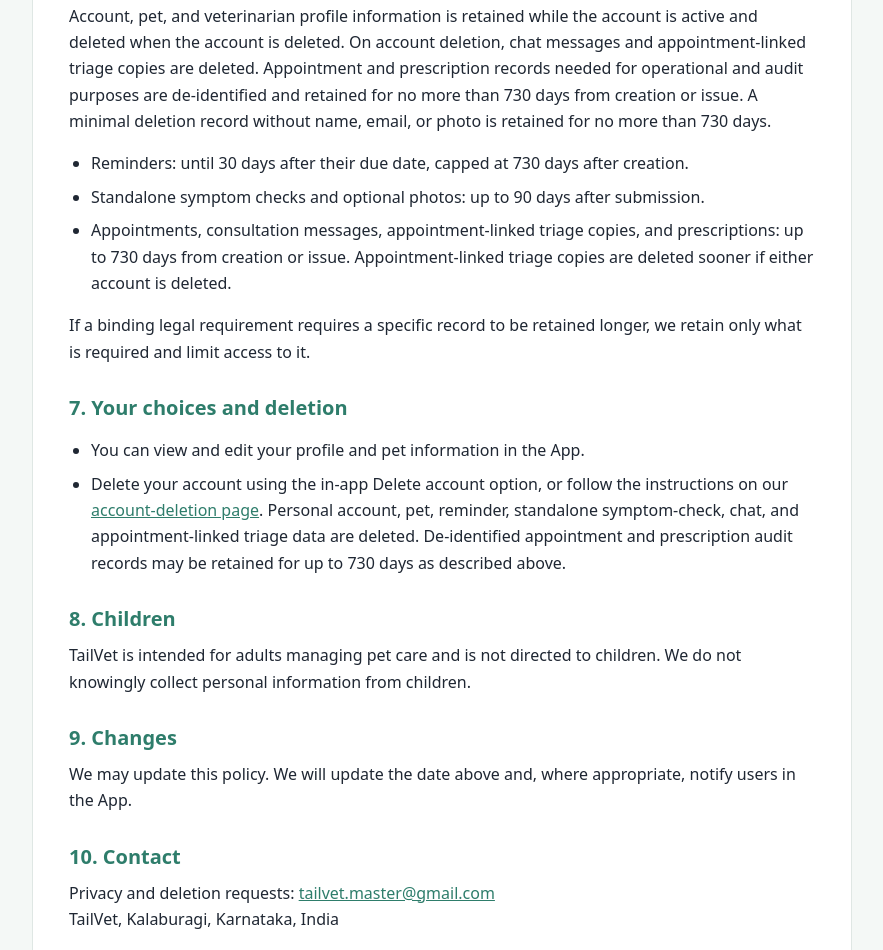
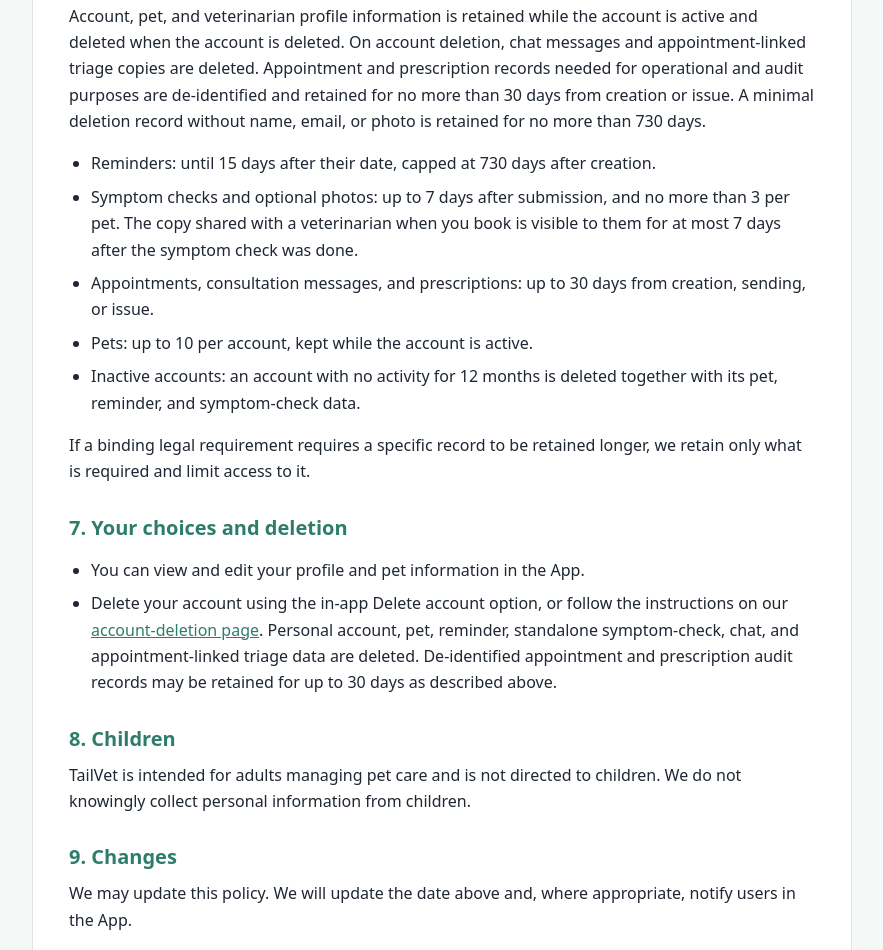
Before and after one commit to shivanandchikkalli/tailvet, a plain HTML site: page privacy-policy.html in a window 1280 px wide. Shown: the part 1835-2785 px from the top of the page, without its empty margins (198-1081 px from the left). Drawn offline with Linux system fonts and the light colour scheme.

Commit message:
updated deletion and privacy policy

```diff
--- a/privacy-policy.html
+++ b/privacy-policy.html
@@ -66,18 +66,20 @@
   <p>This public legal website is hosted by GitHub Pages. GitHub states that it logs visitors’ IP addresses for security; see the <a href="https://docs.github.com/en/site-policy/privacy-policies/github-general-privacy-statement">GitHub Privacy Statement</a>.</p>
 
   <h2>6. Retention</h2>
-  <p>Account, pet, and veterinarian profile information is retained while the account is active and deleted when the account is deleted. On account deletion, chat messages and appointment-linked triage copies are deleted. Appointment and prescription records needed for operational and audit purposes are de-identified and retained for no more than 730 days from creation or issue. A minimal deletion record without name, email, or photo is retained for no more than 730 days.</p>
+  <p>Account, pet, and veterinarian profile information is retained while the account is active and deleted when the account is deleted. On account deletion, chat messages and appointment-linked triage copies are deleted. Appointment and prescription records needed for operational and audit purposes are de-identified and retained for no more than 30 days from creation or issue. A minimal deletion record without name, email, or photo is retained for no more than 730 days.</p>
   <ul>
-    <li>Reminders: until 30 days after their due date, capped at 730 days after creation.</li>
-    <li>Standalone symptom checks and optional photos: up to 90 days after submission.</li>
-    <li>Appointments, consultation messages, appointment-linked triage copies, and prescriptions: up to 730 days from creation or issue. Appointment-linked triage copies are deleted sooner if either account is deleted.</li>
+    <li>Reminders: until 15 days after their date, capped at 730 days after creation.</li>
+    <li>Symptom checks and optional photos: up to 7 days after submission, and no more than 3 per pet. The copy shared with a veterinarian when you book is visible to them for at most 7 days after the symptom check was done.</li>
+    <li>Appointments, consultation messages, and prescriptions: up to 30 days from creation, sending, or issue.</li>
+    <li>Pets: up to 10 per account, kept while the account is active.</li>
+    <li>Inactive accounts: an account with no activity for 12 months is deleted together with its pet, reminder, and symptom-check data.</li>
   </ul>
   <p>If a binding legal requirement requires a specific record to be retained longer, we retain only what is required and limit access to it.</p>
 
   <h2>7. Your choices and deletion</h2>
   <ul>
     <li>You can view and edit your profile and pet information in the App.</li>
-    <li>Delete your account using the in-app Delete account option, or follow the instructions on our <a href="account-deletion.html">account-deletion page</a>. Personal account, pet, reminder, standalone symptom-check, chat, and appointment-linked triage data are deleted. De-identified appointment and prescription audit records may be retained for up to 730 days as described above.</li>
+    <li>Delete your account using the in-app Delete account option, or follow the instructions on our <a href="account-deletion.html">account-deletion page</a>. Personal account, pet, reminder, standalone symptom-check, chat, and appointment-linked triage data are deleted. De-identified appointment and prescription audit records may be retained for up to 30 days as described above.</li>
   </ul>
 
   <h2>8. Children</h2>
```
Also changed, not shown: account-deletion.html (+1 -1 lines), index.html (+1 -1 lines).
